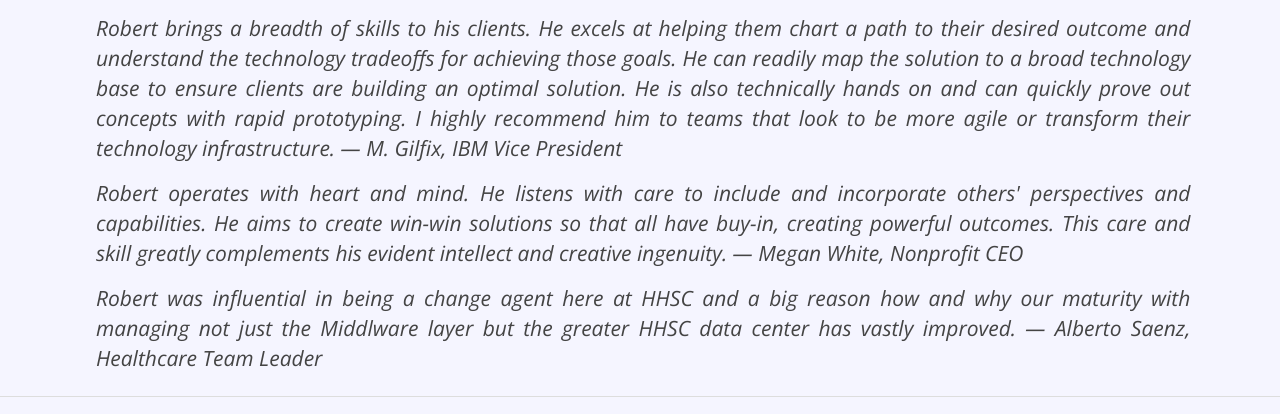
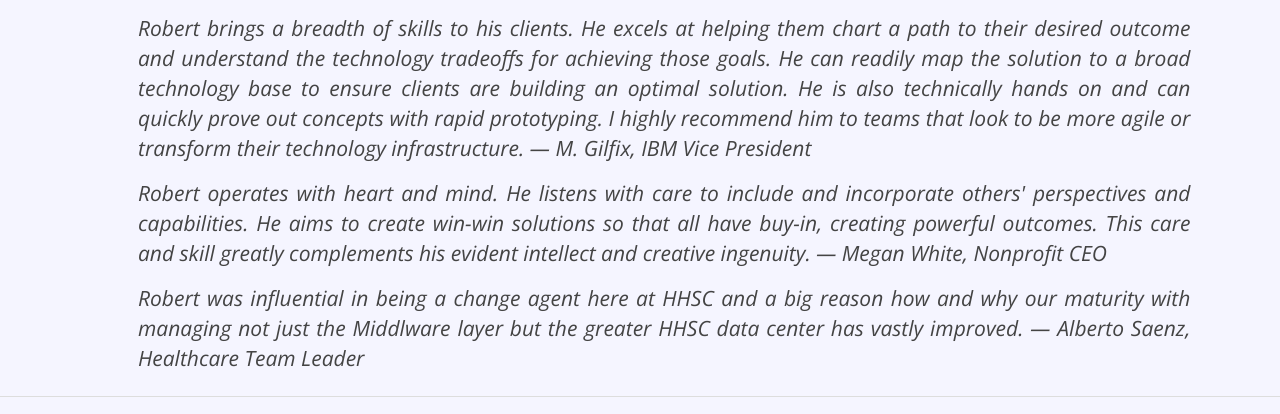
Before and after one commit to avnielconsulting/avnielconsulting.github.io, a plain HTML site: page index.html in a window 1280 px wide. Shown: the part 2030-2444 px from the top of the page. Drawn offline with nearby package versions, Linux system fonts and the light colour scheme.

Commit message:
testimonials

```diff
--- a/index.html
+++ b/index.html
@@ -73,9 +73,9 @@
 
     <h3 id="testimonials">TESTIMONIALS</h3>
     <p class="indent"><i>Robert Peterson is an uncommon kind of leader: both devotional and rational. He is as devoted to the beauty of a solution as he is to its efficacy. Technically, he is among a rare group of exceptional consultants and researchers where he has distinguished himself through his patents, books and applications. What’s even more valuable than his technical accomplishments, in my view, is his rapid grasp of complexity, his total engagement, and his gracious leadership through difficulties.  You will enjoy both the process and the result of working with Robert. &mdash; P.B., University Chancellor</i></p>
-    <p><i>Robert brings a breadth of skills to his clients. He excels at helping them chart a path to their desired outcome and understand the technology tradeoffs for achieving those goals. He can readily map the solution to a broad technology base to ensure clients are building an optimal solution. He is also technically hands on and can quickly prove out concepts with rapid prototyping. I highly recommend him to teams that look to be more agile or transform their technology infrastructure. &mdash; M. Gilfix, IBM Vice President</i></p>
-    <p><i>Robert operates with heart and mind. He listens with care to include and incorporate others' perspectives and capabilities. He aims to create win-win solutions so that all have buy-in, creating powerful outcomes. This care and skill greatly complements his evident intellect and creative ingenuity. &mdash; Megan White, Nonprofit CEO</i></p>
-    <p><i>Robert was influential in being a change agent here at HHSC and a big reason how and why our maturity with managing not just the Middlware layer but the greater HHSC data center has vastly improved. &mdash; Alberto Saenz, Healthcare Team Leader</i></p>
+    <p class="indent"><i>Robert brings a breadth of skills to his clients. He excels at helping them chart a path to their desired outcome and understand the technology tradeoffs for achieving those goals. He can readily map the solution to a broad technology base to ensure clients are building an optimal solution. He is also technically hands on and can quickly prove out concepts with rapid prototyping. I highly recommend him to teams that look to be more agile or transform their technology infrastructure. &mdash; M. Gilfix, IBM Vice President</i></p>
+    <p class="indent"><i>Robert operates with heart and mind. He listens with care to include and incorporate others' perspectives and capabilities. He aims to create win-win solutions so that all have buy-in, creating powerful outcomes. This care and skill greatly complements his evident intellect and creative ingenuity. &mdash; Megan White, Nonprofit CEO</i></p>
+    <p class="indent"><i>Robert was influential in being a change agent here at HHSC and a big reason how and why our maturity with managing not just the Middlware layer but the greater HHSC data center has vastly improved. &mdash; Alberto Saenz, Healthcare Team Leader</i></p>
     <hr>
 
     <h2 id="services">Consulting and contracts on your terms</h2>
```
